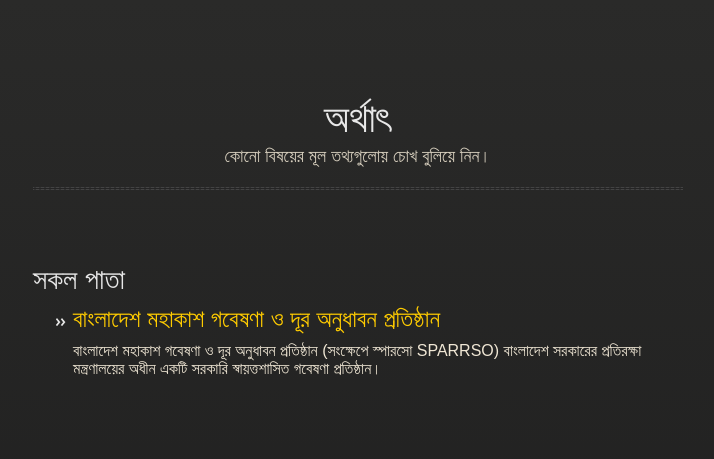
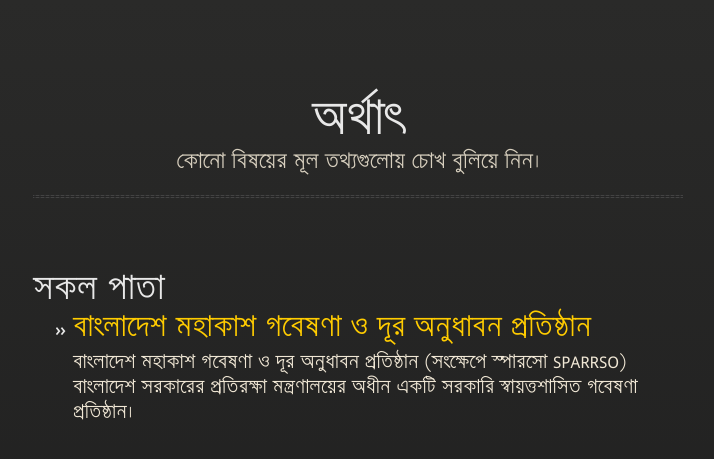
Before and after one commit to tahmid02016/simplify, a Jekyll site: the page built from index.md, in a window 1280 px wide. Shown: the top 459 px of the page, without its empty margins (282-996 px from the left). Built offline with Jekyll 4.4.1, drawn with Linux system fonts in a browser that asks for light colours.

Commit message:
Update jekyll-theme-midnight.scss
#5 -এর অংশ। ফন্ট সমস্যা সমাধানের চেষ্টা।

```diff
--- a/_sass/jekyll-theme-midnight.scss
+++ b/_sass/jekyll-theme-midnight.scss
@@ -5,7 +5,7 @@
 body {
   padding:0px 0 20px 0px;
   margin: 0px;
-  font: SiyamRupali;
+  font-family: SiyamRupali;
   color:#f0e7d5;
   font-weight: normal;
   background: #252525;
```
